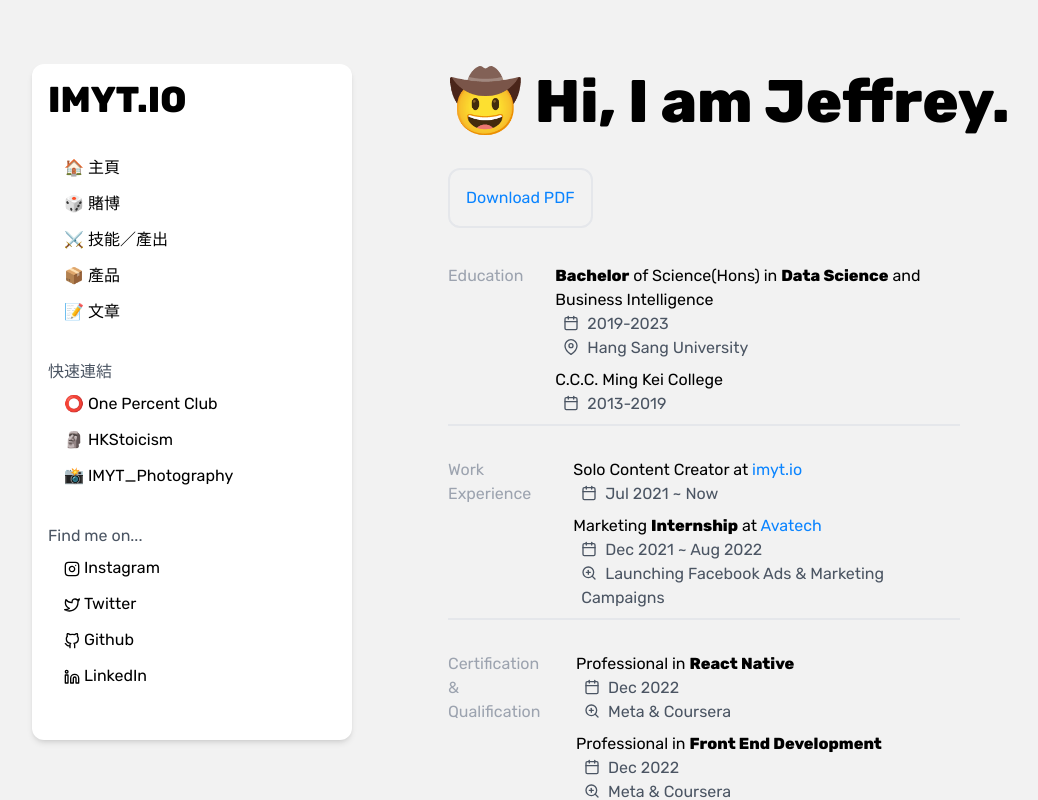
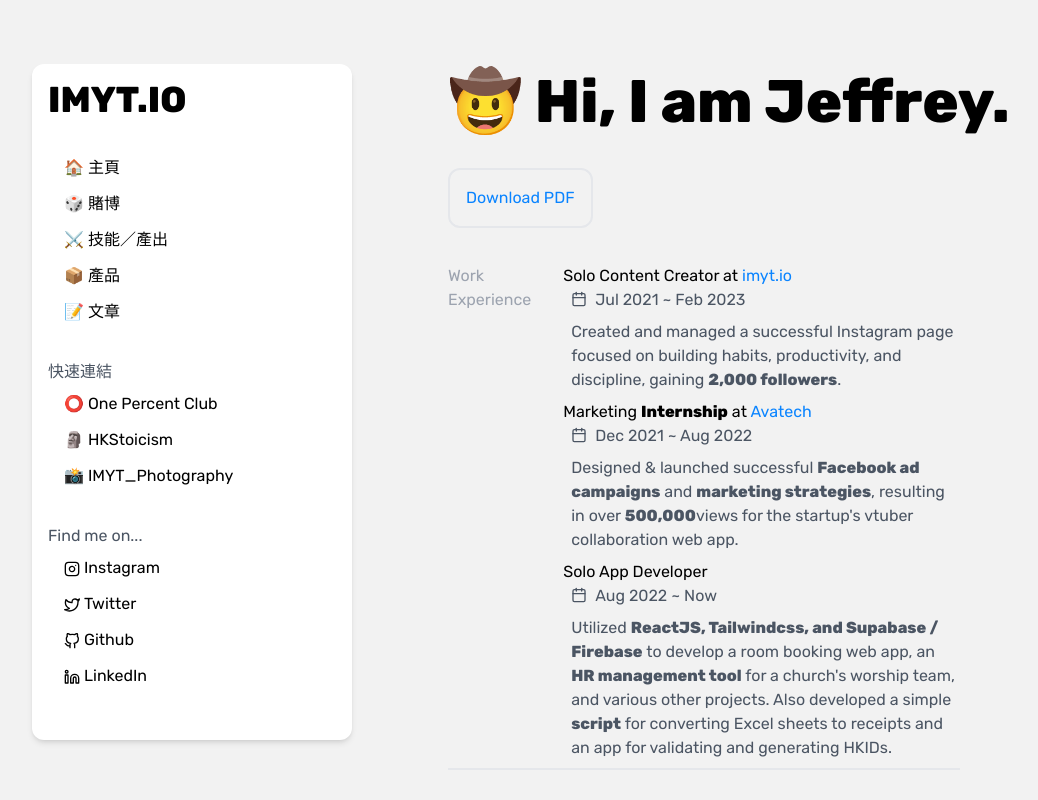
Before and after one commit to imytdotio/imytdotio, a React (Create React App) app: page /cv in a window 1280 px wide. Shown: the top 800 px of the page, without its empty margins (32-1070 px from the left). Built offline with nearby package versions, Linux system fonts and the light colour scheme.

Commit message:
CV Update

```diff
--- a/src/Components/Components.js
+++ b/src/Components/Components.js
@@ -47,3 +47,25 @@
     </a>
   );
 };
+
+export const Button = (props) => {
+  return (
+    <button
+      onClick={props.onClick}
+      className={`rounded-xl text-white font-black bg-teal-400 py-2 hover:shadow-md duration-200 ${props.className}`}
+    >
+      {props.children}
+    </button>
+  );
+};
+
+export const OutlineButton = (props) => {
+  return (
+    <button
+      onClick={props.onClick}
+      className={`rounded-xl text-teal-400 font-bold border-2 border-teal-400 py-2 hover:shadow-md duration-200 ${props.className}`}
+    >
+      {props.children}
+    </button>
+  );
+};
--- a/src/Pages/CV.js
+++ b/src/Pages/CV.js
@@ -15,29 +15,29 @@
  * @function CV
  **/
 
-export const CV = (props) => {
 const Description = (props) => {
-    return <p className="ml-2 text-gray-600 text-small">{props.children}</p>;
+  return (
+    <p
+      className={`ml-2 text-gray-600 text-small ${props.className} ${
+        props.text ? "mt-2" : ""
+      }`}
+    >
+      {props.children}
+    </p>
+  );
 };
 const ListItem = (props) => {
   return <li className="mb-2">{props.children}</li>;
 };
 
-
-  return (
-    <div className="w-full text-left px-8">
-      <H1>🤠 Hi, I am Jeffrey.</H1>
-      <LinkButton href="https://www.dropbox.com/s/0mtrd3nwoucqcwl/CV.pdf?dl=1">
-        Download PDF
-      </LinkButton>
-
+const Education = () => (
   <SectionB>
     <SectionHeader>Education</SectionHeader>
     <ul>
       <ListItem>
         <p>
-              <b>Bachelor</b> of Science(Hons) in <b>Data Science</b> and
-              Business Intelligence
+          <b>Bachelor</b> of Science(Hons) in <b>Data Science</b> and Business
+          Intelligence
         </p>
         <Description>
           <FiCalendar className="inline-block mr-2 mb-1" />
@@ -57,7 +57,9 @@
       </ListItem>
     </ul>
   </SectionB>
+);
 
+const WorkExperience = () => (
   <SectionB>
     <SectionHeader>Work Experience</SectionHeader>
     <ul>
@@ -74,7 +76,12 @@
         </p>
         <Description>
           <FiCalendar className="inline-block mr-2 mb-1" />
-              Jul 2021 ~ Now
+          Jul 2021 ~ Feb 2023
+        </Description>
+        <Description text>
+          Created and managed a successful Instagram page focused on building
+          habits, productivity, and discipline, gaining{" "}
+          <strong>2,000 followers</strong>.
         </Description>
       </ListItem>
       <ListItem>
@@ -92,14 +99,36 @@
           <FiCalendar className="inline-block mr-2 mb-1" />
           Dec 2021 ~ Aug 2022
         </Description>
+        <Description text>
+          {/* <FiZoomIn className="inline-block mr-2 mb-1" /> */}
+          Designed & launched successful <strong>
+            Facebook ad campaigns
+          </strong>{" "}
+          and <strong>marketing strategies</strong>, resulting in over{" "}
+          <strong>500,000</strong>
+          views for the startup's vtuber collaboration web app.
+        </Description>
+      </ListItem>
+      <ListItem>
+        <p>Solo App Developer </p>
         <Description>
-              <FiZoomIn className="inline-block mr-2 mb-1" />
-              Launching Facebook Ads & Marketing Campaigns
+          <FiCalendar className="inline-block mr-2 mb-1" />
+          Aug 2022 ~ Now
+        </Description>
+        <Description text>
+          Utilized{" "}
+          <strong>ReactJS, Tailwindcss, and Supabase / Firebase</strong> to
+          develop a room booking web app, an <strong>HR management tool</strong>{" "}
+          for a church's worship team, and various other projects. Also
+          developed a simple <strong>script</strong> for converting Excel sheets
+          to receipts and an app for validating and generating HKIDs.
         </Description>
       </ListItem>
     </ul>
   </SectionB>
+);
 
+const Certification = () => (
   <SectionB>
     <SectionHeader>Certification & Qualification</SectionHeader>
     <ul>
@@ -144,7 +173,9 @@
       </ListItem>
     </ul>
   </SectionB>
+);
 
+const Skills = () => (
   <SectionB>
     <SectionHeader>Skills</SectionHeader>
     <ul>
@@ -195,6 +226,20 @@
       </ListItem>
     </ul>
   </SectionB>
+);
+
+export const CV = (props) => {
+  return (
+    <div className="w-full text-left px-8">
+      <H1>🤠 Hi, I am Jeffrey.</H1>
+      <LinkButton href="https://www.dropbox.com/s/r474gab7vxgnhlu/ChengChiLap_CV.pdf?dl=1">
+        Download PDF
+      </LinkButton>
+
+      <WorkExperience />
+      <Education />
+      <Certification />
+      <Skills />
     </div>
   );
 };
```
Lines whose indentation alone changed are shown as unchanged.
